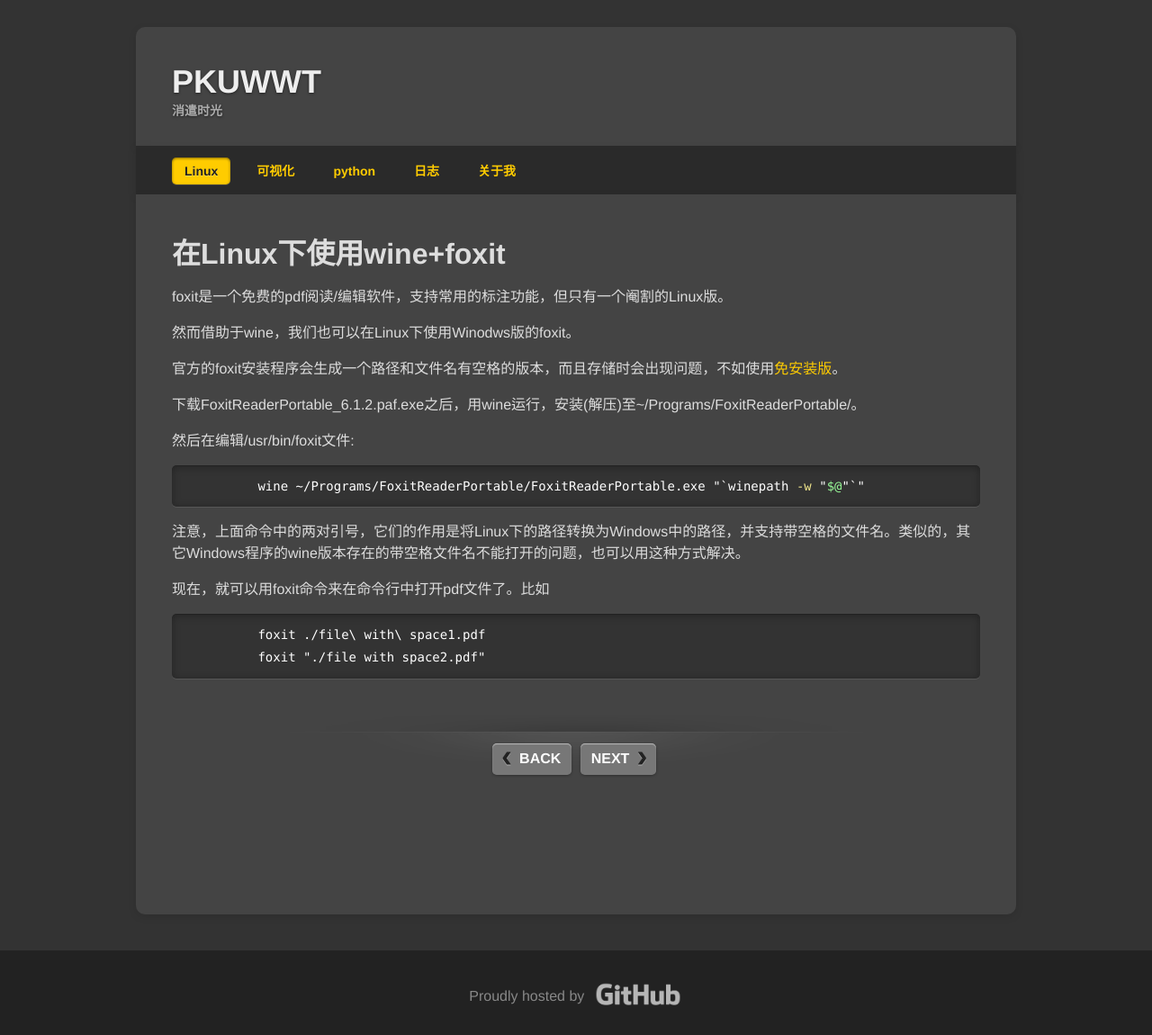
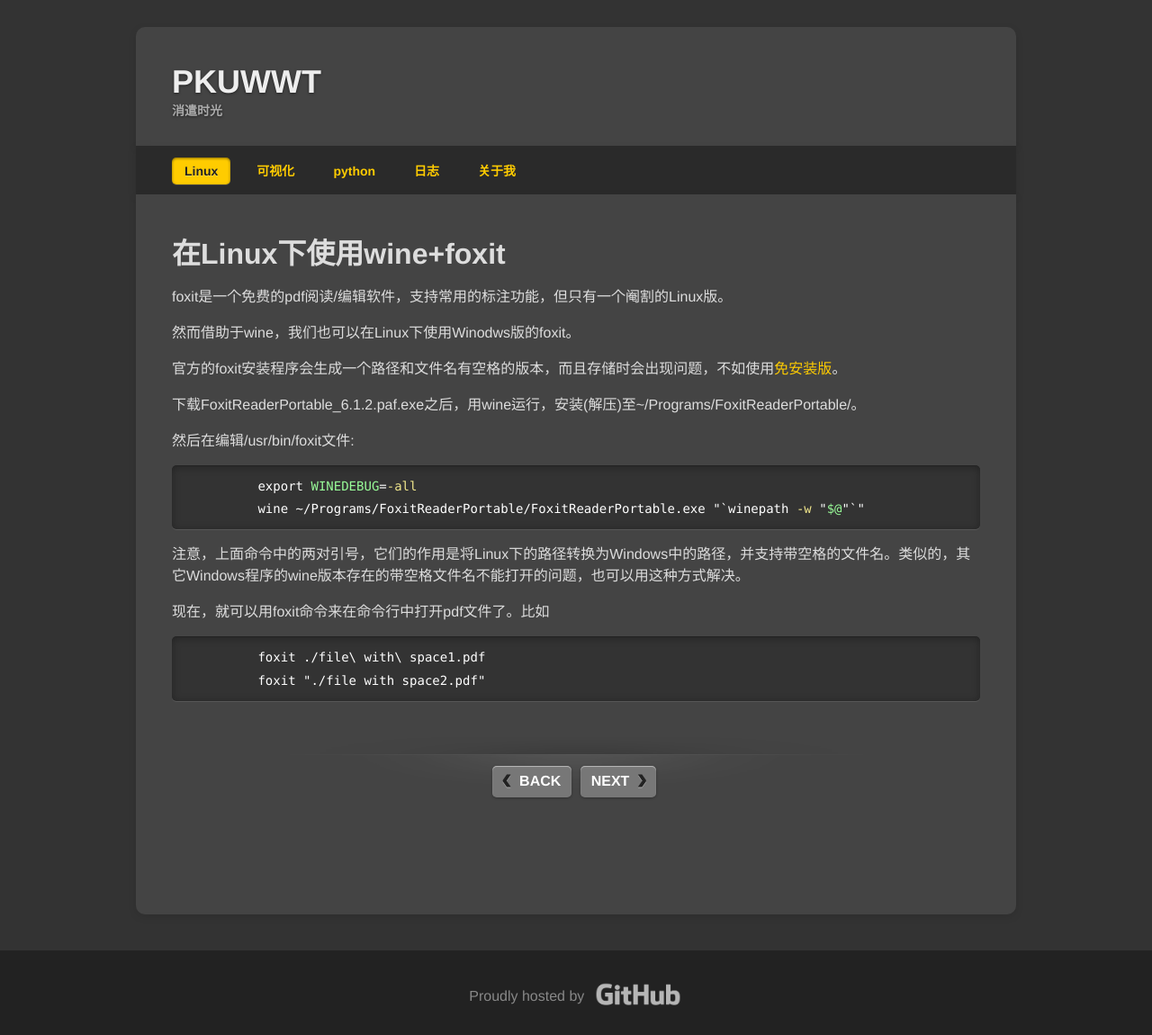
Before and after one commit to pkuwwt/pkuwwt.github.io, a Jekyll site: the page built from linux/_posts/2014-02-08-using-foxit-in-linux.md, in a window 1280 px wide. Shown: the whole page at 90% size. Built offline with Jekyll 4.4.1, drawn with Linux system fonts in a browser that asks for light colours; comment, search, counter and statistics services are not loaded.

Commit message:
modified:   linux/_posts/2014-02-08-using-foxit-in-linux.md

```diff
--- a/linux/_posts/2014-02-08-using-foxit-in-linux.md
+++ b/linux/_posts/2014-02-08-using-foxit-in-linux.md
@@ -14,6 +14,7 @@
 然后在编辑/usr/bin/foxit文件:
 
 {% highlight bash %}
+	export WINEDEBUG=-all
 	wine ~/Programs/FoxitReaderPortable/FoxitReaderPortable.exe "`winepath -w "$@"`"
 {% endhighlight %}
 
```
